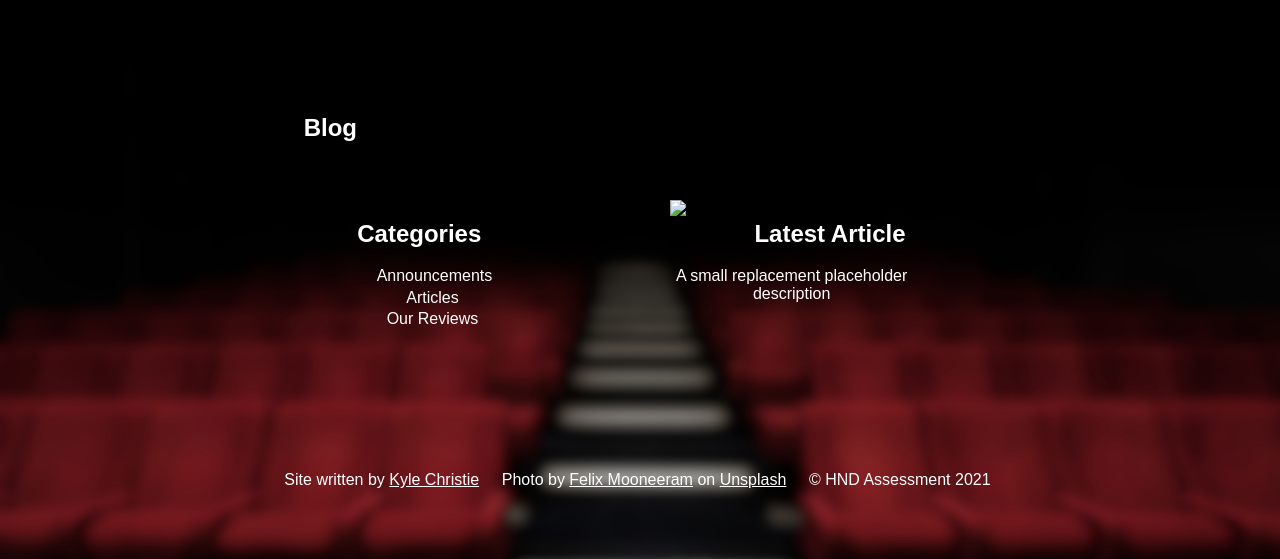
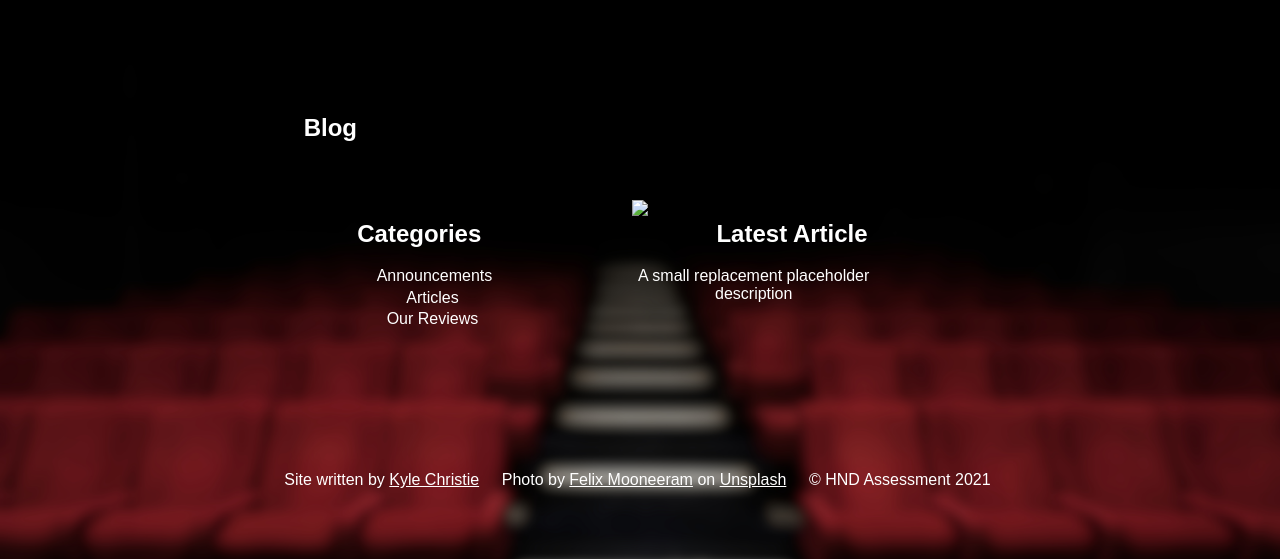
Before and after one commit to kc101010/HND-Theatre-Project, a PHP site: page /blog/index.php in a window 1280 px wide. Shown: the part 169-728 px from the top of the page. Run offline with PHP 8.4, Linux system fonts and the light colour scheme; some libraries are stand-ins or nearby versions; some web fonts are replaced.

Commit message:
minor changes to blog mid

```diff
--- a/css/style.css
+++ b/css/style.css
@@ -110,7 +110,7 @@ body{
 
     #latest_article{
         text-align: center;
-        margin-left:10%;
+        margin-left:5%;
         margin-right:10%;
         width: 40%;
         float:left;
```
